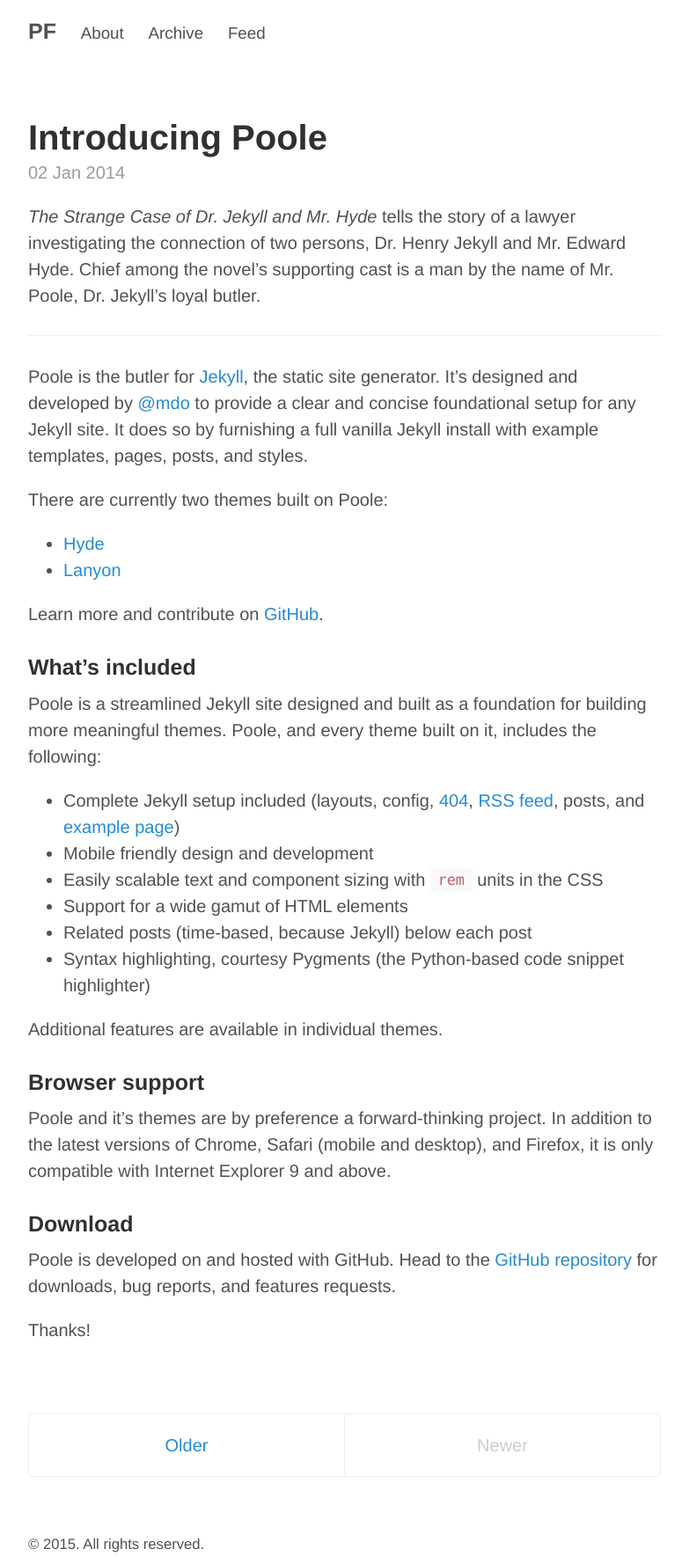
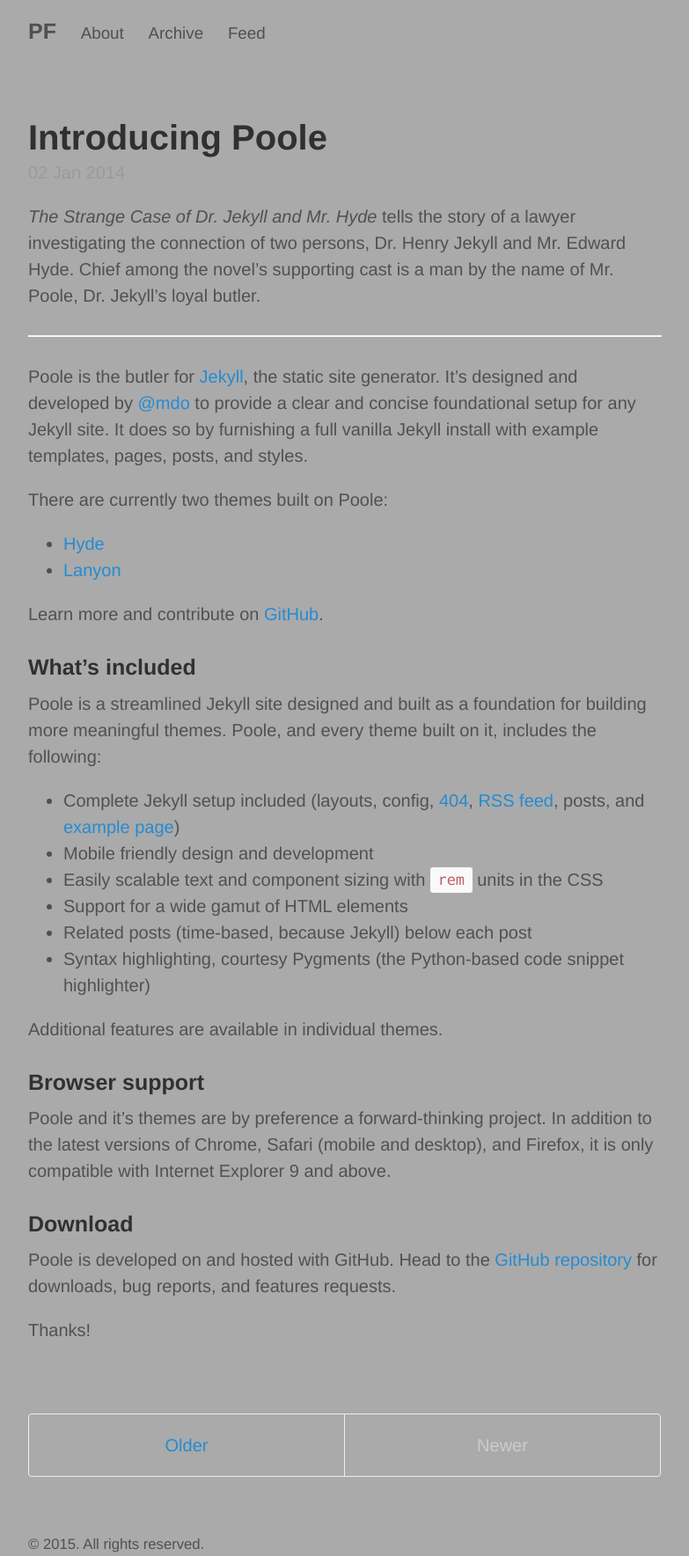
Before and after one commit to ponderingfish/ponderingfish.github.io, a Jekyll site: the page built from index.html, in a window 1280 px wide. Shown: the whole page at 88% size, without its empty margins (248-1031 px from the left). Built offline with Jekyll 4.4.1, drawn with Linux system fonts in a browser that asks for light colours; the list of posts is cut into pages by our own code.

Commit message:
Update poole.css

```diff
--- a/public/css/poole.css
+++ b/public/css/poole.css
@@ -60,7 +60,7 @@
 
 body {
   color: #515151;
-  background-color: #fff;
+  background-color: #aaa;
   -webkit-text-size-adjust: 100%;
       -ms-text-size-adjust: 100%;
 }
```
